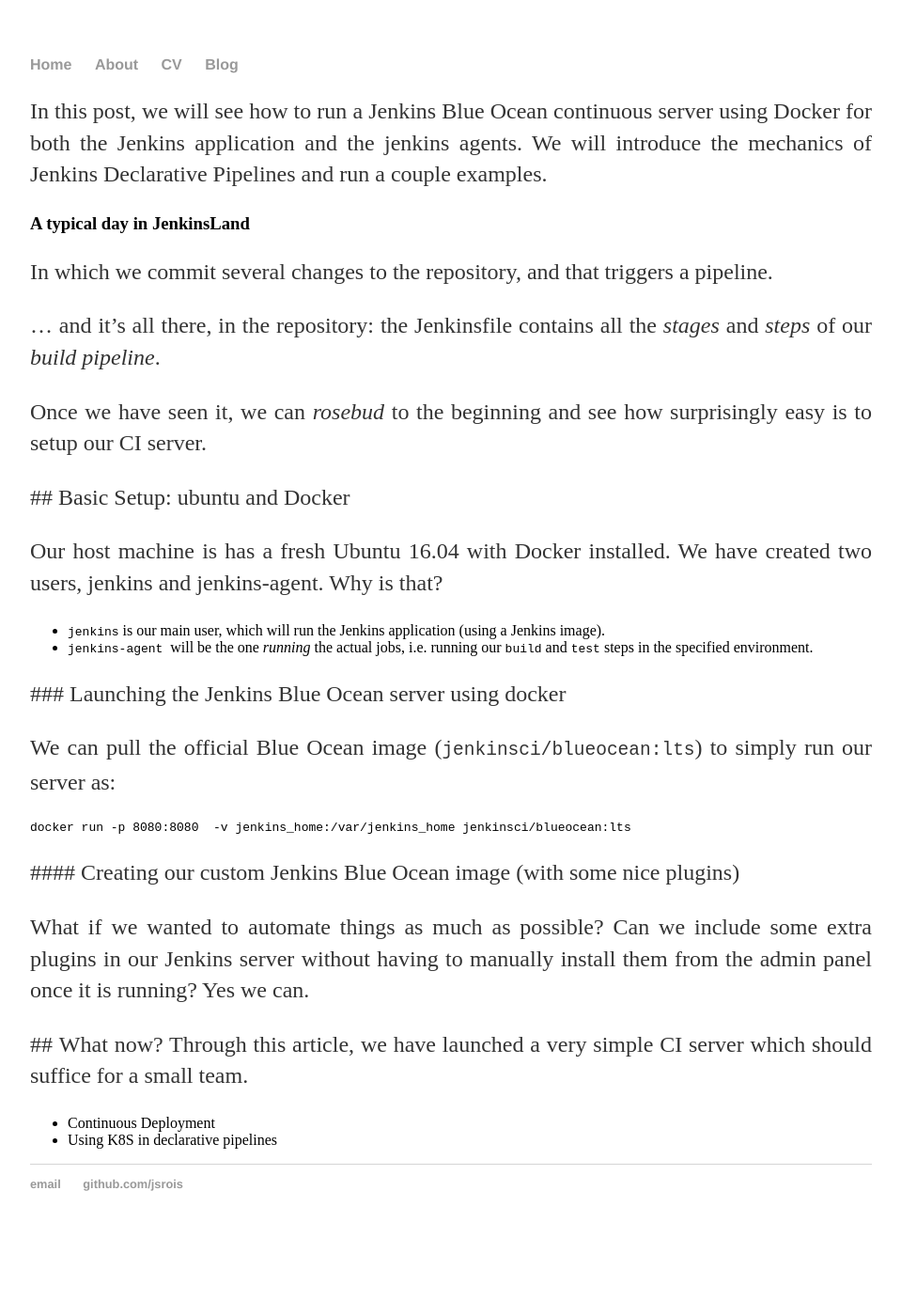
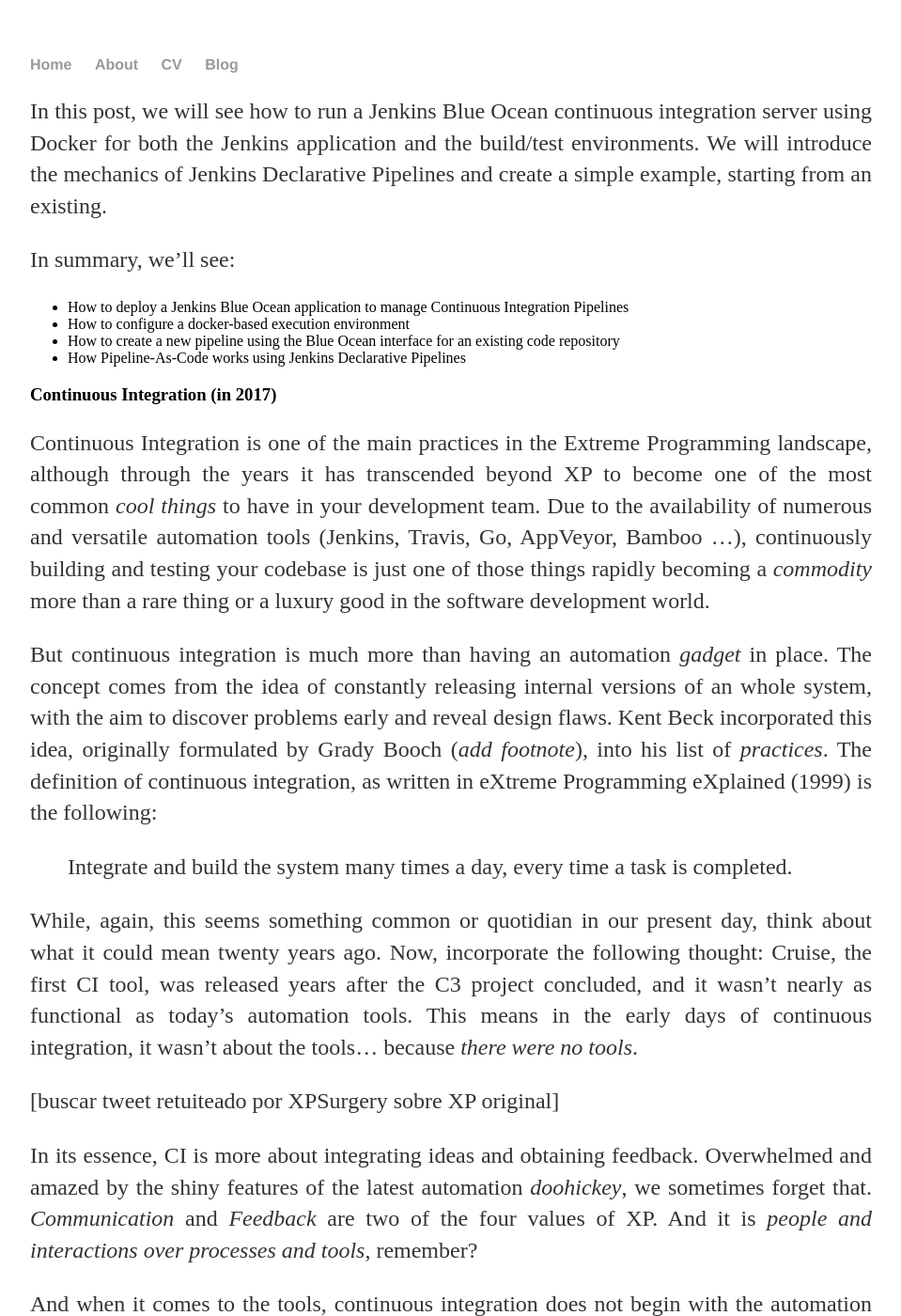
Before and after one commit to jsrois/blg-backup, a Jekyll site: the page built from _posts/2017-06-26-ci-jenkins-docker.md, in a window 1280 px wide and 1400 px high. Shown: the whole window at 94% size, without its empty margins (160-1119 px from the left). Built offline with Jekyll 4.4.1, drawn with Linux system fonts in a browser that asks for light colours; our own code applies the rules of GitHub Pages for plain Markdown files; some of the changed text lies outside the part shown.

Commit message:
Continuous integration

```diff
--- a/_posts/2017-06-26-ci-jenkins-docker.md
+++ b/_posts/2017-06-26-ci-jenkins-docker.md
@@ -1,12 +1,41 @@
 ---
-title: Continuous Integration with Jenkins (Blue Ocean) Pipelines and Docker
+title: Continuous Building and Testing with Jenkins (Blue Ocean) Pipelines and Docker
 ---
 
-In this post, we will see how to run a Jenkins Blue Ocean continuous server using Docker for both the Jenkins application and the jenkins agents. We will introduce the mechanics of Jenkins Declarative Pipelines and run a couple examples.
+In this post, we will see how to run a Jenkins Blue Ocean continuous integration server using Docker for both the Jenkins application and the build/test environments. We will introduce the mechanics of Jenkins Declarative Pipelines and create a simple example, starting from an existing.
+
+In summary, we'll see:
+
+- How to deploy a Jenkins Blue Ocean application to manage Continuous Integration Pipelines
+- How to configure a docker-based execution environment
+- How to create a new pipeline using the Blue Ocean interface for an existing code repository
+- How Pipeline-As-Code works using Jenkins Declarative Pipelines
+
+
+### Continuous Integration (in 2017)
+
+Continuous Integration is one of the main practices in the Extreme Programming landscape, although through the years it has transcended beyond XP to become one of the most common *cool things* to have in your development team. Due to the availability of numerous and versatile automation  tools (Jenkins, Travis, Go, AppVeyor, Bamboo ...), continuously building and testing your codebase is just one of those things rapidly becoming a *commodity* more than a rare thing or a luxury good in the software development world.
+
+But continuous integration is much more than having an automation _gadget_ in place. The concept comes from the idea of constantly releasing internal versions of an whole system, with the aim to discover problems early and reveal design flaws. Kent Beck incorporated this idea, originally formulated by Grady Booch (*add footnote*), into his list of _practices_. The definition of continuous integration, as written in eXtreme Programming eXplained (1999) is the following:
+
+>  Integrate and build the system many times a day, every time a task is completed.
+
+While, again, this seems something common or quotidian in our present day, think about what it could mean twenty years ago. Now, incorporate the following thought: Cruise, the first CI tool, was released years after the C3 project concluded, and it wasn't nearly as functional as today's automation tools. This means in the early days of continuous integration, it wasn't about the tools... because _there were no tools_.
+
+[buscar tweet retuiteado por XPSurgery sobre XP original]
+
+In its essence, CI is more about integrating ideas and obtaining feedback. Overwhelmed and amazed by the shiny features of the latest automation _doohickey_, we sometimes forget that. _Communication_ and _Feedback_ are two of the four values of XP. And it is _people and interactions over processes and tools_, remember?
+
+And when it comes to the tools, continuous integration does not begin with the automation provided by Jenkins or Travis. It definitely starts much earlier, when we put version control systems in place and share our changelists with the rest of the team as part of our daily work. Using git can be seen as the foundation for good continuous integration practice, and consequently, there has been a lot of effort lately in defining the correct workflows or _branching models_ when working with git repositories, and this is precisely motivated for the need of integrating changes the best way possible.
+
+[caption para el tuit de lunivore y dan north sobre integración continua trunk, etc: while the "gitflow" branching model dominated the scene during the last years, many people advocate for a trunk-based model in which integration is not deferred/procrastinated but it is incentivated].
+
+So, what makes it a good continuous integration? The moment we embrace the practice of sharing our ideas and our code with the rest of our team continuously, we are keeping the spirit of continuous integration. And of course we have abanico de herramientas disponibles para ello.
+
+Martin Fowler proponía su "CI certification test"
 
 
 
-### A typical day in JenkinsLand
 In which we commit several changes to the repository, and that triggers a pipeline.
 
 ... and it's all there, in the repository: the Jenkinsfile contains all the _stages_ and _steps_ of our _build pipeline_.
```
